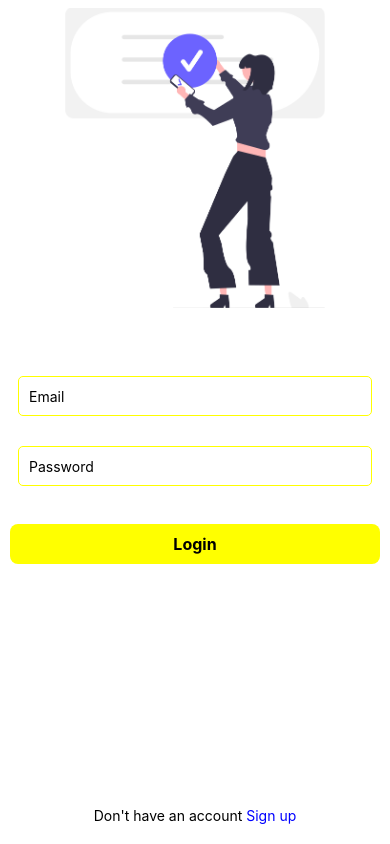
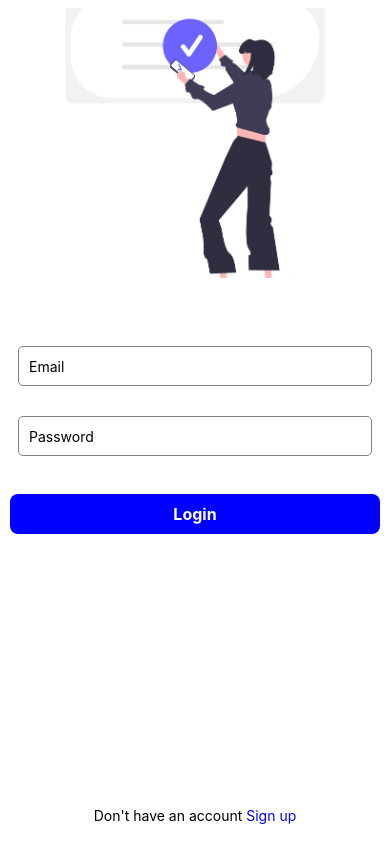
Before and after one commit to T3sultan/NoteBook_RN, a React Native app: screen /Login in a window 390 px wide. Built offline with nearby package versions, Linux system fonts and the light colour scheme.

Commit message:
login screen styling

```diff
--- a/src/components/Button.js
+++ b/src/components/Button.js
@@ -1,6 +1,6 @@
-import { StyleSheet, Text, View } from 'react-native';
-import React from 'react';
-import { TouchableOpacity } from 'react-native';
+import { StyleSheet, Text, View } from "react-native";
+import React from "react";
+import { TouchableOpacity } from "react-native";
 
 export default function Button({ title }) {
   return (
@@ -13,7 +13,7 @@ export default function Button({ title }) {
 const styles = StyleSheet.create({
   tilteStyle: {
     fontSize: 16,
-            color: "black",
-            fontWeight:"bold"
-      }
+    color: "white",
+    fontWeight: "bold",
+  },
 });
--- a/src/screens/Login.js
+++ b/src/screens/Login.js
@@ -1,85 +1,89 @@
-import { TouchableOpacity, Image, StyleSheet, Text, TextInput, View } from 'react-native';
-import React, { useState } from 'react';
-import Button from '../components/Button';
+import {
+  TouchableOpacity,
+  Image,
+  StyleSheet,
+  Text,
+  TextInput,
+  View,
+  SafeAreaView,
+  StatusBar,
+} from "react-native";
+import React, { useState } from "react";
+import Button from "../components/Button";
 
 export default function Login() {
   const [email, setEmail] = useState(null);
   const [password, setPassword] = useState(null);
-
+  const [secureTextEntry, setSecureTextEntry] = useState(true);
 
   const loginFunction = () => {
-            console.log("login")
-
-      }
+    console.log("login");
+  };
 
   return (
-            <View style={styles.container}>
+    <SafeAreaView style={styles.container}>
+      <StatusBar auto />
       <View style={styles.container1}>
         <Image
           style={styles.loginImage}
           source={require("../../assets/images/undraw_Authentication_re_svpt.png")}
         />
-
       </View>
       <View style={styles.container2}>
         <View style={styles.container3}>
           <TextInput
-                                    onChangeText={(text) => setEmail(text)}
-                                    placeholder='Email'
-                                    style={styles.inputStyle} />
+            onChangeText={text => setEmail(text)}
+            placeholder="Email"
+            style={styles.inputStyle}
+          />
           <TextInput
-                                    onChangeText={(text) => setPassword(text)}
-                                    placeholder='Password'
+            onChangeText={text => setPassword(text)}
+            placeholder="Password"
             style={styles.inputStyle}
+            secureTextEntry={secureTextEntry}
+          />
+        </View>
+      </View>
+      <TouchableOpacity
+        activeOpacity={0.7}
+        style={styles.buttonStyle}
+        onPress={loginFunction}
+      >
+        <Button title="Login" />
+      </TouchableOpacity>
 
-                              />
-
-
-                        </View>
-
-                  </View>
-                  <TouchableOpacity style={styles.buttonStyle} onPress={loginFunction}>
-                        <Button title="Login" />
-
-
-                  </TouchableOpacity>
-                  <View style={{
+      <View
+        style={{
           flex: 1,
           justifyContent: "flex-end",
-                        marginBottom:20,
-                        alignItems:"center"
-
-                  }}>
-                        <TouchableOpacity>
+          marginBottom: 20,
+          alignItems: "center",
+        }}
+      >
+        <TouchableOpacity activeOpacity={0.8}>
           <Text>
             Don't have an account <Text style={styles.signUp}>Sign up</Text>
           </Text>
-
         </TouchableOpacity>
-
       </View>
-
-            </View>
+    </SafeAreaView>
   );
 }
 
 const styles = StyleSheet.create({
   container: {
     flex: 1,
-            backgroundColor: "white"
-
-
+    backgroundColor: "white",
   },
   loginImage: {
     width: "100%",
-            height: 300,
-            borderRadius: 10
+    height: 270,
+    borderRadius: 10,
   },
   container1: {
     // alignSelf:"center"
     margin: 8,
-            borderRadius: 30
-
+    borderRadius: 30,
   },
   container2: {
     margin: 8,
@@ -87,26 +91,23 @@ const styles = StyleSheet.create({
   },
   inputStyle: {
     height: 40,
-            borderColor: "yellow",
+    borderColor: "grey",
     borderWidth: 1,
     marginBottom: 20,
     borderRadius: 5,
     margin: 10,
-            padding: 10
-
-
+    padding: 10,
   },
   buttonStyle: {
-            backgroundColor: "yellow",
+    backgroundColor: "blue",
     height: 40,
     justifyContent: "center",
     alignItems: "center",
     margin: 10,
     padding: 10,
-            borderRadius: 8
+    borderRadius: 8,
   },
-      signUp:{
-            color: "blue"
-      }
-
+  signUp: {
+    color: "blue",
+  },
 });
```
Lines whose indentation alone changed are shown as unchanged.
